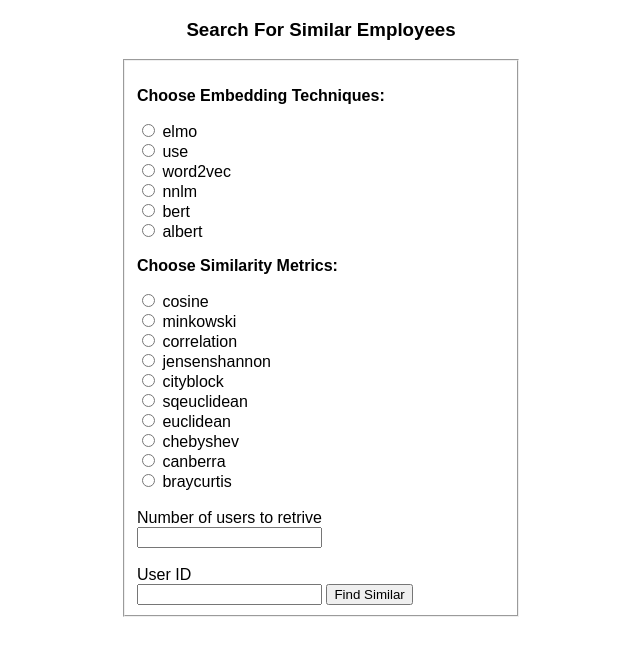
After one commit to agemagician/ObjectivesSimilarity, a Flask app: page /search in a window 1280 px wide. The commit adds this page. Shown: the top 656 px of the page, without its empty margins (319-959 px from the left). Run offline with Flask 2, Linux system fonts and the light colour scheme.

Commit message:
Basic FrontEnd

```diff
--- a/Server/SimilarityWrapper.py
+++ b/Server/SimilarityWrapper.py
@@ -66,6 +66,7 @@ class SimilarityWrapper:
 
     similar_k = pd.concat([similar_k, sentences], axis=1, join='inner')
 
+    id = int(id)
     print(sentences.loc[id][0])
     print(tabulate(similar_k.sort_values('distance')))
 
--- a/Server/server.py
+++ b/Server/server.py
@@ -21,18 +21,35 @@ similarity_server = SimilarityWrapper(embeddingsGenerator, similarityEstimator,
 input_csv = os.path.abspath('static/uploads/minyset.csv')
 
 
-@app.route('/', methods=['GET'])
+available_embeddings = similarity_server.get_available_embedding_algorithms()
+available_similarity_metrics = similarity_server.get_available_distance_metrics()
+
+
+## Renders the web page to upload the csv file
+@app.route('/')
 def index():
-    embeddings = similarity_server.get_available_embedding_algorithms()
-    return render_template('index.html', embeddings=embeddings)
+    return render_template('index.html')
 
+
+@app.route('/search', methods=['GET', 'POST'])
+def search():
+    if request.method == 'POST':
+        user_id = request.form['id']
+        K = int(request.form['k'])
+        model_name = request.form['embedding']
+        similarity_metric = request.form['similarity_metric']
+        sentence, similar = similarity_server.get_most_similar_K_to(user_id, K, model_name, similarity_metric, input_csv)
+
+        print(similar.keys())
+
+        return render_template('search.html', obj = sentence, similar=similar, embeddings= available_embeddings, similarity_metrics = available_similarity_metrics)
+    else:
+        return render_template('search.html', embeddings = available_embeddings, similarity_metrics = available_similarity_metrics)
 
 ## Renders the web page to upload the csv file
 @app.route('/upload')
 def upload():
-    embeddings = similarity_server.get_available_embedding_algorithms()
-    similarity_metrics = similarity_server.get_available_distance_metrics()
-    return render_template('upload.html', embeddings = embeddings, similarity_metrics = similarity_metrics)
+    return render_template('upload.html', embeddings = available_embeddings, similarity_metrics = available_similarity_metrics)
 
 
 ## Uploads the csv file which will be used to generate the embeddings
@@ -43,11 +60,20 @@ def upload_file():
         selected_embeddings = request.form.getlist('embedding')
         selected_metrics = request.form.getlist('similarity_metric')
 
+        max_k = int(request.form['max_k'])
+        chunk_size = int(request.form['chunk_size'])
+
+        id_key = request.form['id_key']
+        sentence_key = request.form['sentence_key']
+
         f = request.files['file']
         file_path = '{}/{}'.format(UPLOAD_FOLDER, secure_filename(f.filename))
         f.save(file_path)
         input_csv = file_path
-        return 'file uploaded successfully'
+
+        _generate_models(chunk_size, selected_embeddings, id_key, sentence_key, max_k, selected_metrics, input_csv)
+        # print(chunk_size, selected_embeddings, id_key, sentence_key, max_k, selected_metrics, input_csv)
+        return 'Embeddings Generated Successfully'
 
 
 ## GET Request: Returns the list of supported models
@@ -80,11 +106,7 @@ def generate_models():
 
     print('Generating {} for {}'.format(models, metrics))
 
-    output_prefix = ''.join(random.choices(string.ascii_uppercase, k=5))
-
-    embedding_files = similarity_server.generate_emeddings_from_csv(input_csv, OUTPUT_DIR, output_prefix, chunk_size, models, id_key, sentence_key)
-    for embedding_algorithm, embedding_file in embedding_files.items():
-        similarity_server.create_embeddings_index(embedding_file, embedding_algorithm, max_k, metrics)
+    _generate_models(chunk_size, models, id_key, sentence_key, max_k, metrics, input_csv)
 
     return Response(status=201)
 
@@ -113,5 +135,13 @@ def get_nearest():
     return nearest.to_json()
 
 
+def _generate_models(chunk_size, models, id_key, sentence_key, max_k, metrics, input_csv):
+    output_prefix = ''.join(random.choices(string.ascii_uppercase, k=5))
+
+    embedding_files = similarity_server.generate_emeddings_from_csv(input_csv, OUTPUT_DIR, output_prefix, chunk_size, models, id_key, sentence_key)
+    for embedding_algorithm, embedding_file in embedding_files.items():
+        similarity_server.create_embeddings_index(embedding_file, embedding_algorithm, max_k, metrics)
+
+
 if __name__ == '__main__':
    app.run(debug = True)
--- /dev/null
+++ b/Server/templates/search.html
@@ -0,0 +1,77 @@
+{% extends 'base.html' %}
+
+{% block head %}
+{% endblock %}
+
+{% block body %}
+<div class="content">
+    <h3 style="text-align: center">Search For Similar Employees</h3>
+
+
+    <fieldset>
+        <div class="form">
+            <form action="http://localhost:5000/search" method="POST">
+
+                <div class="checkbox text-left">
+                    <p><strong>Choose Embedding Techniques:</strong></p>
+                    {% for embedding in embeddings %}
+                    <label>
+                        <input type="radio" name="embedding" value="{{ embedding }}">
+                        {{ embedding }}
+                    </label>
+                    <br />
+                    {% endfor %}
+                </div>
+
+
+                <div class="checkbox text-left">
+                    <p><strong>Choose Similarity Metrics:</strong></p>
+                    {% for similarity_metric in similarity_metrics %}
+                    <label>
+                        <input type="radio" name="similarity_metric" value="{{ similarity_metric }}">
+                        {{ similarity_metric }}
+                    </label>
+                    <br />
+                    {% endfor %}
+
+                </div>
+                <br>
+
+                <label for="max_k"> Number of users to retrive </label><br>
+                <input type="text" id="k" name="k"> <br>
+
+                <br>
+                <div>
+                    <label> User ID </label><br>
+                    <input type="text" name="id" id="id">
+                    <input type="submit" value="Find Similar">
+                </div>
+            </form>
+        </div>
+    </fieldset>
+
+    {% if similar|length < 1 %}
+    {% else %}
+    <div>
+        Objectives Similar to: "{{ obj[0] }}"
+    </div>
+    <table>
+        <tr>
+            <th>User ID</th>
+            <th>Similarity Score</th>
+            <th>User Objective</th>
+        </tr>
+        {% for id, sim in similar.iterrows() %}
+            <tr>
+                <td>{{ id }}</td>
+                <td>{{ sim['distance'] }}</td>
+                <td>{{ sim['sentence'] }}</td>
+            </tr>
+        {% endfor %}
+    </table>
+    {% endif %}
+
+
+</div>
+</div>
+{% endblock %}
```
Also changed, not shown: Server/templates/index.html (+12 -29 lines), Server/templates/upload.html (+16 -2 lines).
